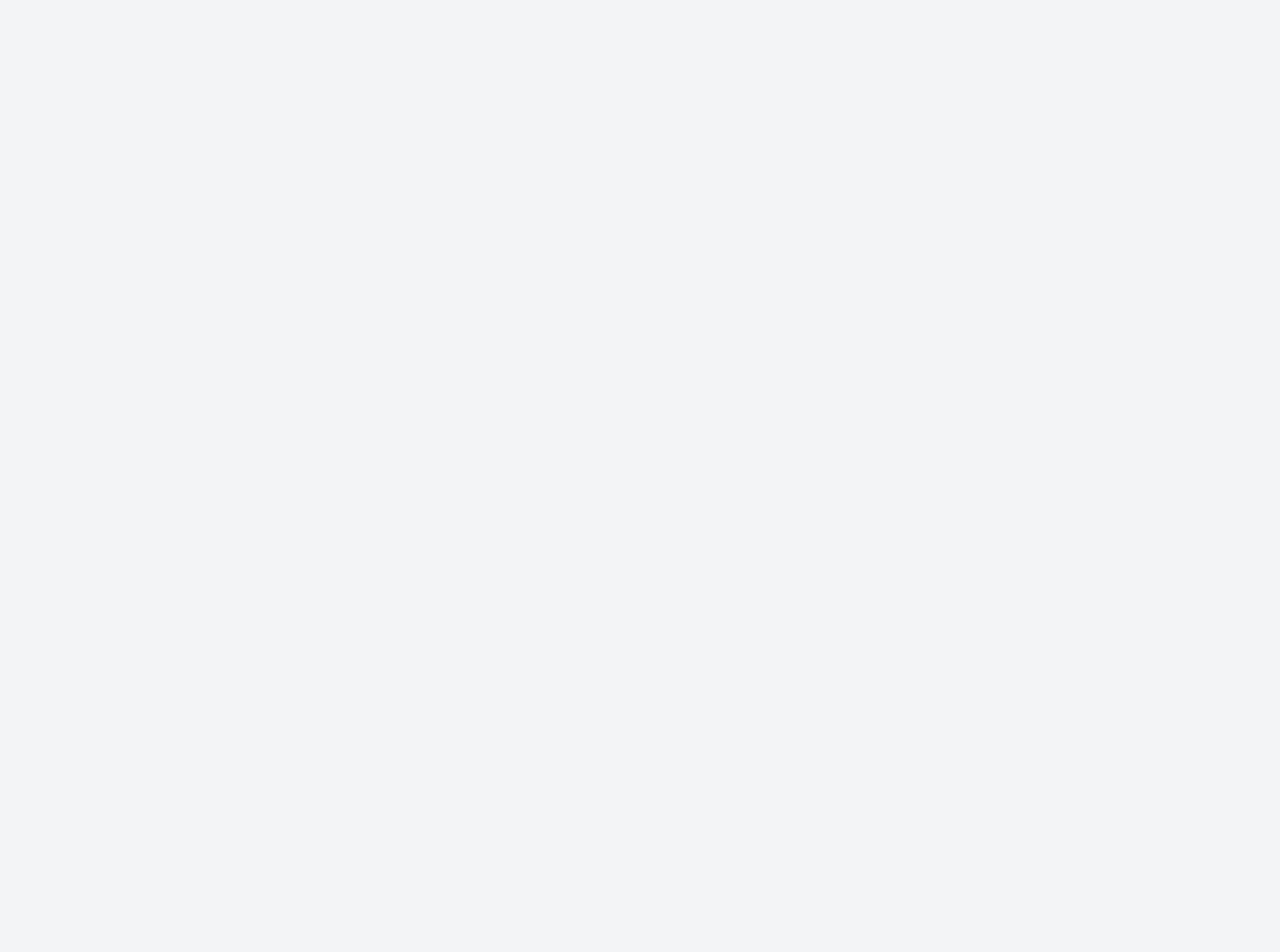
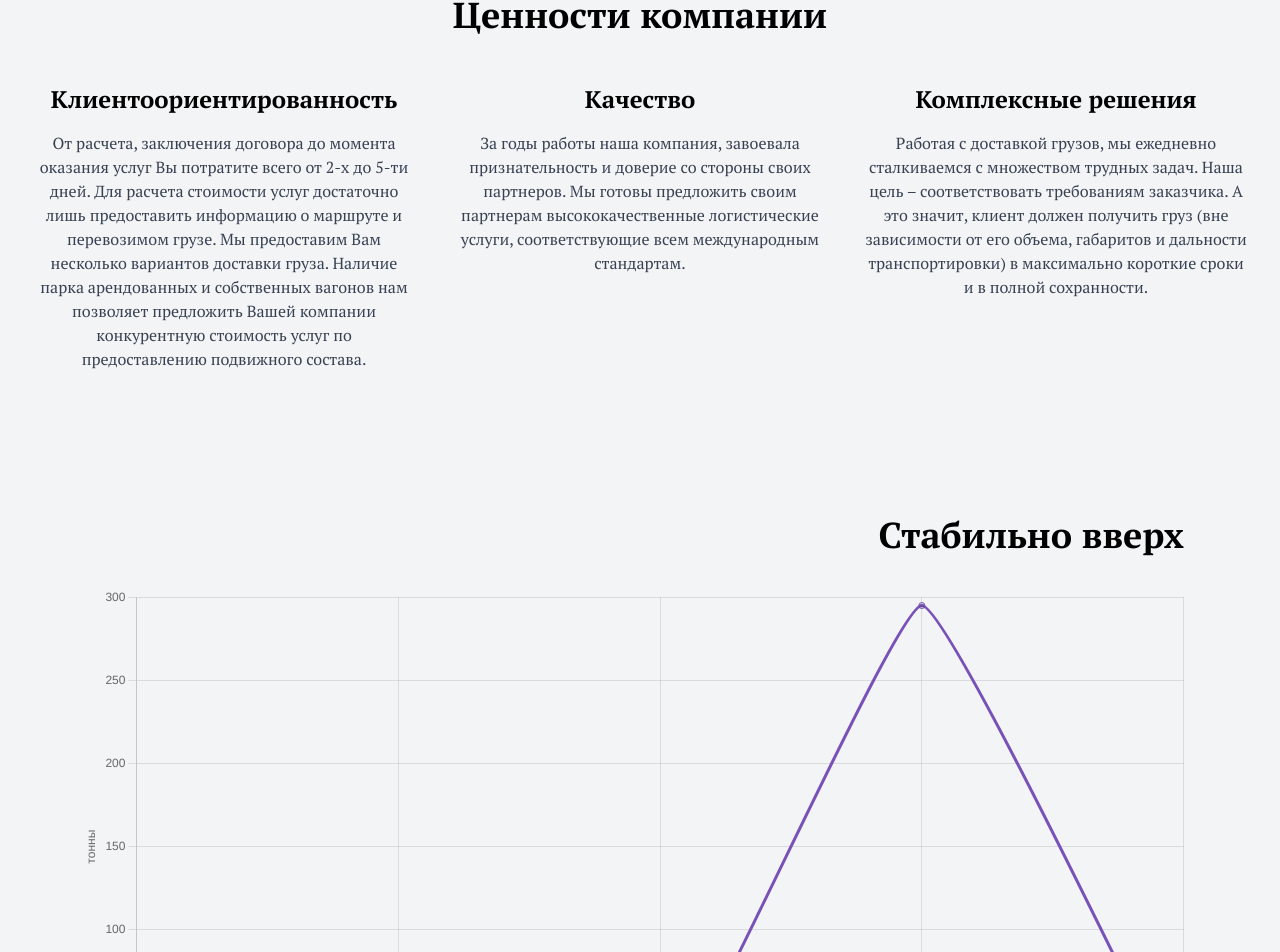
Before and after one commit to mituttta051/center-vostok, a Next.js app: page / in a window 1280 px wide. Shown: the part 1676-2628 px from the top of the page. Before the commit the page ends 800 px from the top, so only its background shows below. Built offline with nearby package versions, Linux system fonts and the light colour scheme.

Commit message:
feat: line graph added

```diff
--- a/src/app/page.tsx
+++ b/src/app/page.tsx
@@ -1,7 +1,34 @@
+'use client'
 import Header from "@/components/header";
+import Sidebar from "@/components/sidebar";
+import {useState} from "react";
+import Hero from "@/components/hero";
+import CenteredTextWithBoxes from "@/components/centered-text-with-boxes";
+import SectionWithColumns from "@/components/section-with-columns";
+import { motion } from 'framer-motion';
+import LineGraph from "@/components/line-graph";
+import SectionTextImg from "@/components/section-text-img";
 
 export default function Home() {
+    const [isOpen, setIsOpen] = useState(false);
+
+    const toggleMenu = () => {
+        setIsOpen(!isOpen);
+    };
+    const columns = [
+        { subtitle: 'Клиентоориентированность', text: 'От расчета, заключения договора до момента оказания услуг Вы потратите всего от 2-х до 5-ти дней. Для расчета стоимости услуг достаточно лишь предоставить информацию о маршруте и перевозимом грузе. Мы предоставим Вам несколько вариантов доставки груза. Наличие парка арендованных и собственных вагонов нам позволяет предложить Вашей компании конкурентную стоимость услуг по предоставлению подвижного состава.\n' },
+        { subtitle: 'Качество', text: 'За годы работы наша компания, завоевала признательность и доверие со стороны своих партнеров. Мы готовы предложить своим партнерам высококачественные логистические услуги, соответствующие всем международным стандартам.' },
+        { subtitle: 'Комплексные решения', text: 'Работая с доставкой грузов, мы ежедневно сталкиваемся с множеством трудных задач. Наша цель – соответствовать требованиям заказчика. А это значит, клиент должен получить груз (вне зависимости от его объема, габаритов и дальности транспортировки) в максимально короткие сроки и в полной сохранности.\n' },
+    ];
     return (
-        <Header />
+        <>
+            <Header toggleMenu={toggleMenu}/>
+            <Sidebar isOpen={isOpen} toggleMenu={toggleMenu}/>
+            <Hero/>
+            <CenteredTextWithBoxes/>
+            <SectionWithColumns title="Ценности компании" columns={columns} />
+            <LineGraph/>
+            <SectionTextImg/>
+        </>
     )
 }
--- a/src/components/line-graph.tsx
+++ b/src/components/line-graph.tsx
@@ -76,7 +76,7 @@ export default function LineGraph() {
         },
     };
     return (
-        <div className={`p-20 rounded-lg shadow-md bg-gray-100`}>
+        <div className={`p-20 rounded-lg bg-gray-100`}>
             <h2 className="text-4xl font-bold mb-8 animate-fade-in-down text-right pr-4">Стабильно вверх</h2>
             <Line data={data} options={options}/>
         </div>
```
